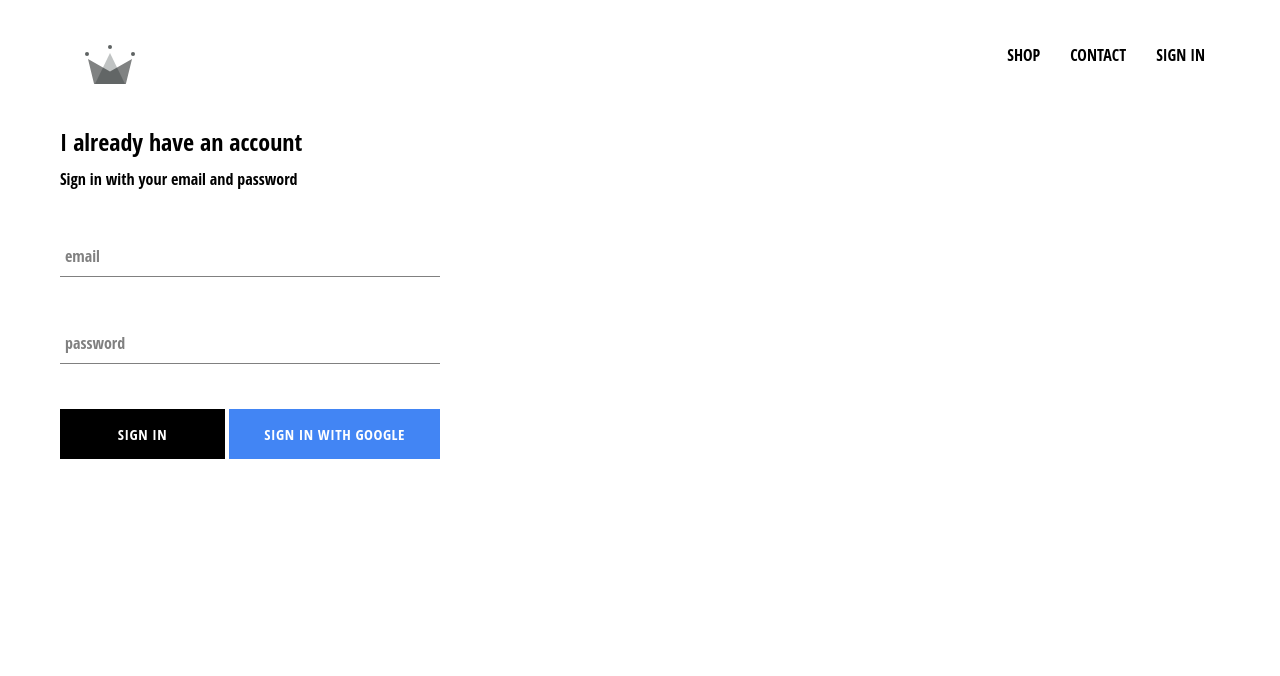
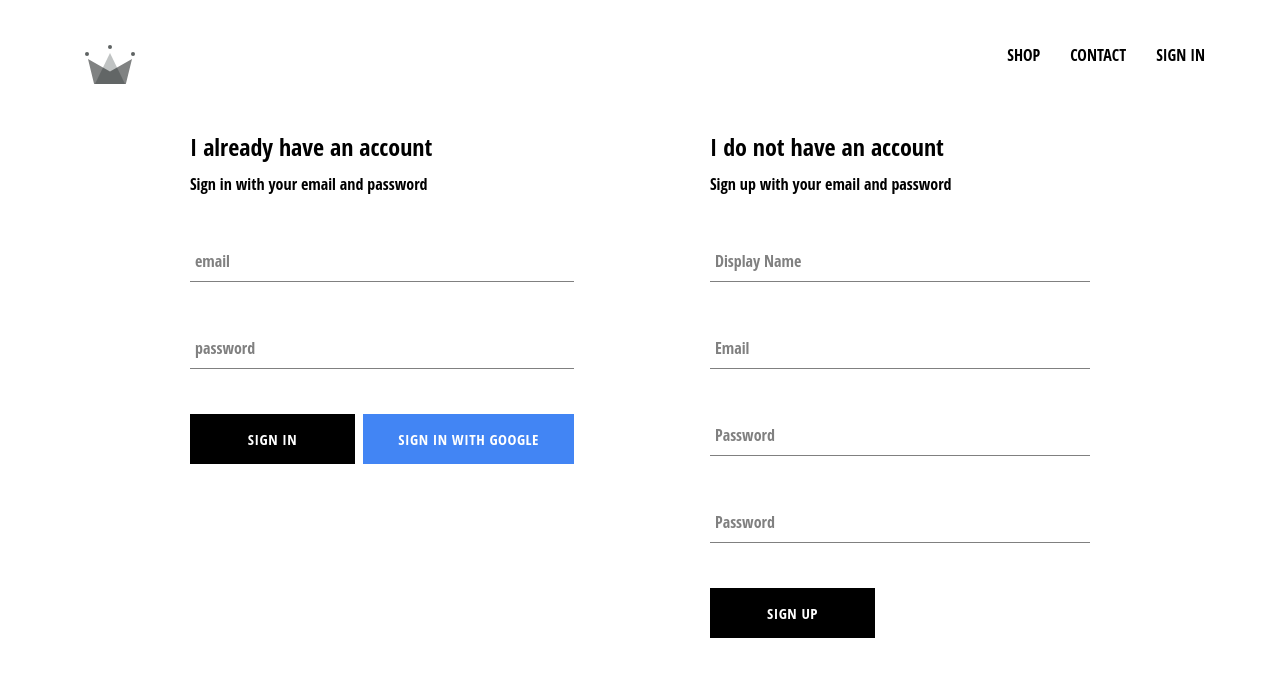
Before and after one commit to bezalel001/tenkobo-f, a React (Create React App) app: page /signin in a window 1280 px wide. Shown: the top 676 px of the page. Built offline with nearby package versions, Linux system fonts and the light colour scheme; no server answers.

Commit message:
implemented firebase utils, included ability to store authenticated user in the firestore database

```diff
--- a/src/App.js
+++ b/src/App.js
@@ -7,7 +7,7 @@
 import SignInAndSignUpPage from './pages/sign-in-and-sign-up/sign-in-and-sign-up.components';
 import Header from './components/header/header.component';
 
-import { auth } from './firebase/firebase.utils';
+import { auth, createUserProfileDocument } from './firebase/firebase.utils';
 
 class App extends React.Component {
 	constructor(props) {
@@ -23,8 +23,22 @@
 	componentDidMount() {
 		// subsribe or listen to firebase to know when a user state changes , i.e sign in or sign out
 		// firebase sends the autheticated user every time
-		this.unsubscribeFromAuth = auth.onAuthStateChanged((user) => {
-			this.setState({ currentUser: user });
+		this.unsubscribeFromAuth = auth.onAuthStateChanged(async (userAuth) => {
+			if (userAuth) {
+				const userRef = await createUserProfileDocument(userAuth);
+
+				userRef.onSnapshot((snapshot) => {
+					this.setState({
+						currentUser: {
+							id: snapshot.id,
+							...snapshot.data(),
+						},
+					});
+					console.log(this.state);
+				});
+			} else {
+				this.setState({ currentUser: userAuth });
+			}
 		});
 	}
 
--- a/src/components/header/header.component.jsx
+++ b/src/components/header/header.component.jsx
@@ -21,7 +21,7 @@
 			</Link>
 
 			{currentUser ? (
-				<div className='option' onClick={() => auth.signOut}>
+				<div className='option' onClick={() => auth.signOut()}>
 					SIGN OUT
 				</div>
 			) : (
--- a/src/components/sign-in/sign-in.styles.scss
+++ b/src/components/sign-in/sign-in.styles.scss
@@ -1,5 +1,5 @@
 .sign-in {
-  width: 380px;
+  width: 30vw;
   display: flex;
   flex-direction: column;
 
--- /dev/null
+++ b/src/components/sign-up/sign-up.component.jsx
@@ -0,0 +1,102 @@
+import React from 'react';
+
+import FormInput from '../form-input/form-input.component';
+import CustomButton from '../custom-button/custom-button.component';
+
+import { auth, createUserProfileDocument } from '../../firebase/firebase.utils';
+
+import './sign-up.styles.scss';
+
+class SignUp extends React.Component {
+	constructor(props) {
+		super(props);
+
+		this.state = {
+			displayName: '',
+			email: '',
+			password: '',
+			confirmPassword: '',
+		};
+	}
+
+	handleSubmit = async (event) => {
+		event.preventDefault();
+		const { displayName, email, password, confirmPassword } = this.state;
+
+		if (password !== confirmPassword) {
+			alert("passwords don't match");
+			return;
+		}
+
+		try {
+			const { user } = await auth.createUserWithEmailAndPassword(
+				email,
+				password
+			);
+			await createUserProfileDocument(user, { displayName });
+
+			this.setState({
+				displayName: '',
+				email: '',
+				password: '',
+				confirmPassword: '',
+			});
+		} catch (error) {
+			console.error(error);
+		}
+	};
+
+	handleChange = (event) => {
+		const { name, value } = event.target;
+
+		this.setState({ [name]: value });
+	};
+
+	render() {
+		const { displayName, email, password, confirmPassword } = this.state;
+		return (
+			<div className='sign-up'>
+				<h2 className='title'> I do not have an account</h2>
+				<span className=''>Sign up with your email and password</span>
+
+				<form className='sign-up-form' onSubmit={this.handleSubmit}>
+					<FormInput
+						type='text'
+						name='displayName'
+						value={displayName}
+						onChange={this.handleChange}
+						label='Display Name'
+						required
+					/>
+					<FormInput
+						type='email'
+						name='email'
+						value={email}
+						onChange={this.handleChange}
+						label='Email'
+						required
+					/>
+					<FormInput
+						type='password'
+						name='password'
+						value={password}
+						onChange={this.handleChange}
+						label='Password'
+						required
+					/>
+					<FormInput
+						type='password'
+						name='confirmPassword'
+						value={confirmPassword}
+						onChange={this.handleChange}
+						label='Password'
+						required
+					/>
+					<CustomButton type='submit'>SIGN UP</CustomButton>
+				</form>
+			</div>
+		);
+	}
+}
+
+export default SignUp;
--- /dev/null
+++ b/src/components/sign-up/sign-up.styles.scss
@@ -0,0 +1,9 @@
+.sign-up {
+  display: flex;
+  flex-direction: column;
+  width: 380px;
+
+  .title {
+    margin: 10px 0;
+  }
+}
--- a/src/firebase/firebase.utils.js
+++ b/src/firebase/firebase.utils.js
@@ -13,6 +13,28 @@
 	measurementId: 'G-0KK43D74JM',
 };
 
+export const createUserProfileDocument = async (userAuth, additionalData) => {
+	if (!userAuth) return;
+
+	const userRef = firestore.doc(`users/${userAuth.uid}`);
+
+	const snapShot = await userRef.get(); // get data
+
+	if (!snapShot.exists) {
+		// if there's no data
+		const { displayName, email } = userAuth;
+		const createdAt = new Date();
+
+		try {
+			await userRef.set({ displayName, email, createdAt, ...additionalData });
+		} catch (error) {
+			console.log('Error creating data', error.message);
+		}
+	}
+
+	return userRef;
+};
+
 firebase.initializeApp(config);
 
 export const auth = firebase.auth();
--- a/src/pages/sign-in-and-sign-up/sign-in-and-sign-up.components.jsx
+++ b/src/pages/sign-in-and-sign-up/sign-in-and-sign-up.components.jsx
@@ -1,12 +1,14 @@
 import React from 'react';
 
 import SignIn from '../../components/sign-in/sign-in.component';
+import SignUp from '../../components/sign-up/sign-up.component';
 
 import './sign-in-and-sign-up.styles.scss';
 
 const SignInAndSignUpPage = () => (
 	<div className='sign-in-and-sign-up'>
 		<SignIn />
+		<SignUp />
 	</div>
 );
 
--- a/src/pages/sign-in-and-sign-up/sign-in-and-sign-up.styles.scss
+++ b/src/pages/sign-in-and-sign-up/sign-in-and-sign-up.styles.scss
@@ -0,0 +1,6 @@
+.sign-in-and-sign-up {
+  width: 900px;
+  display: flex;
+  justify-content: space-between;
+  margin: 30px auto;
+}
```
